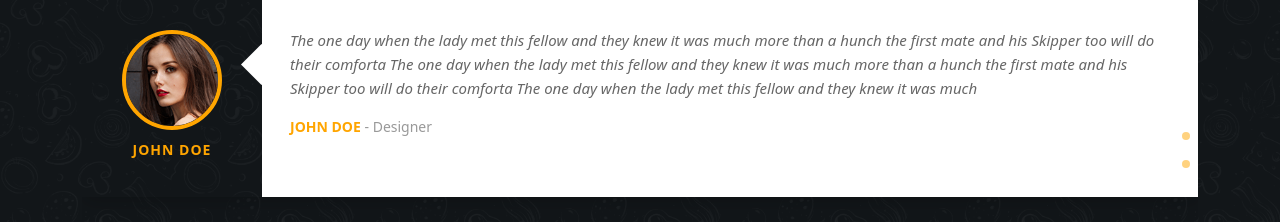
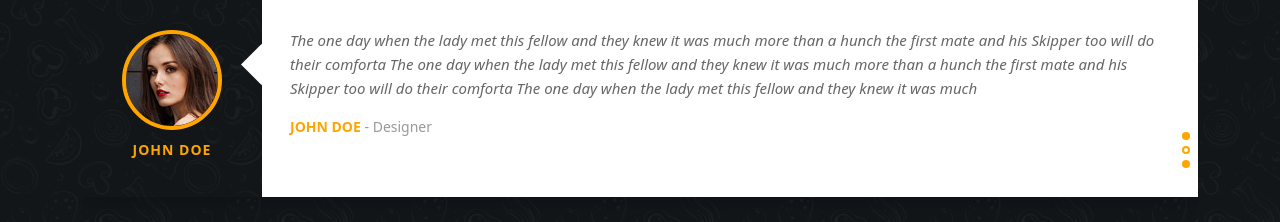
Before and after one commit to arth1312/react_js-project, a React (Vite) app in the folder pr-5_Bootstrap-Integration-templete/: page / in a window 1280 px wide. Shown: the part 2420-2642 px from the top of the page. Built offline with nearby package versions, Linux system fonts and the light colour scheme.

Commit message:
pr-5_Bootstrap-Integration_Templete 08/07/2025

```diff
--- a/pr-5_Bootstrap-Integration-templete/src/Components/Aboutcustomer/Aboutcusto.css
+++ b/pr-5_Bootstrap-Integration-templete/src/Components/Aboutcustomer/Aboutcusto.css
@@ -126,9 +126,11 @@
 }
 .swiper-pagination-bullet {
     background: orange;
-    opacity: 0.5;
+    opacity: 1;
 }
 .swiper-pagination-bullet-active {
     background: #fff;
+    border: 2px solid orange;
+    border-radius: 50%;
     opacity: 1;
 }
```
